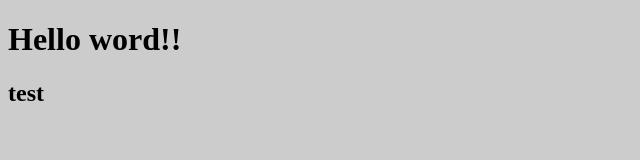
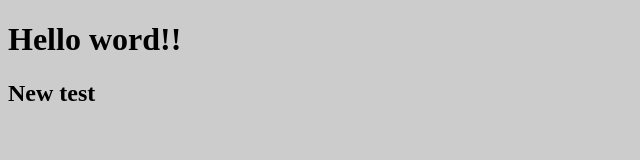
Before and after one commit to Mica0596/git, a plain HTML site: page Prueba/index.html in a window 1280 px wide. Shown: the full height of the page, 0-640 px from the left. Drawn offline with Linux system fonts and the light colour scheme.

Commit message:
Se modifico el titulo

```diff
--- a/Prueba/index.html
+++ b/Prueba/index.html
@@ -8,6 +8,6 @@
 </head>
 <body>
 	<h1>Hello word!!</h1>
-	<h2>test</h2>
+	<h2>New test</h2>
 </body>
 </html>
```
